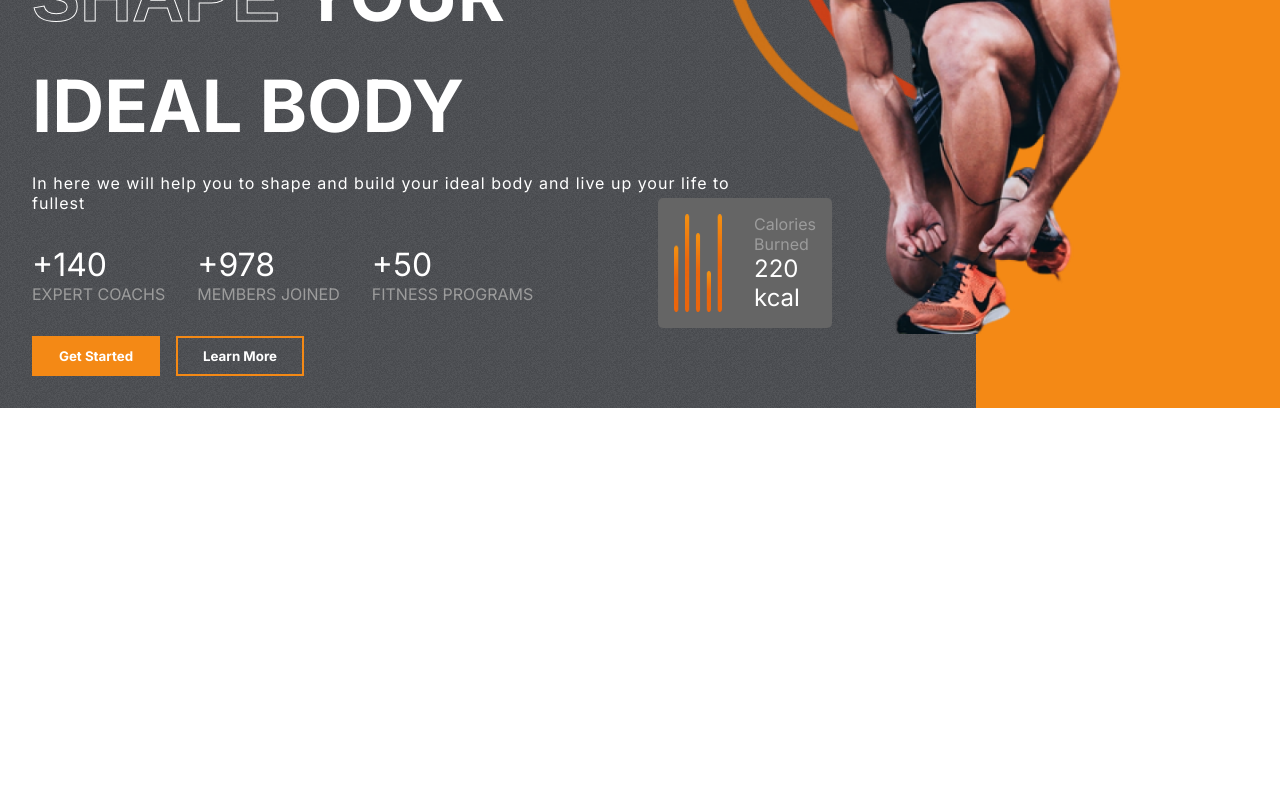
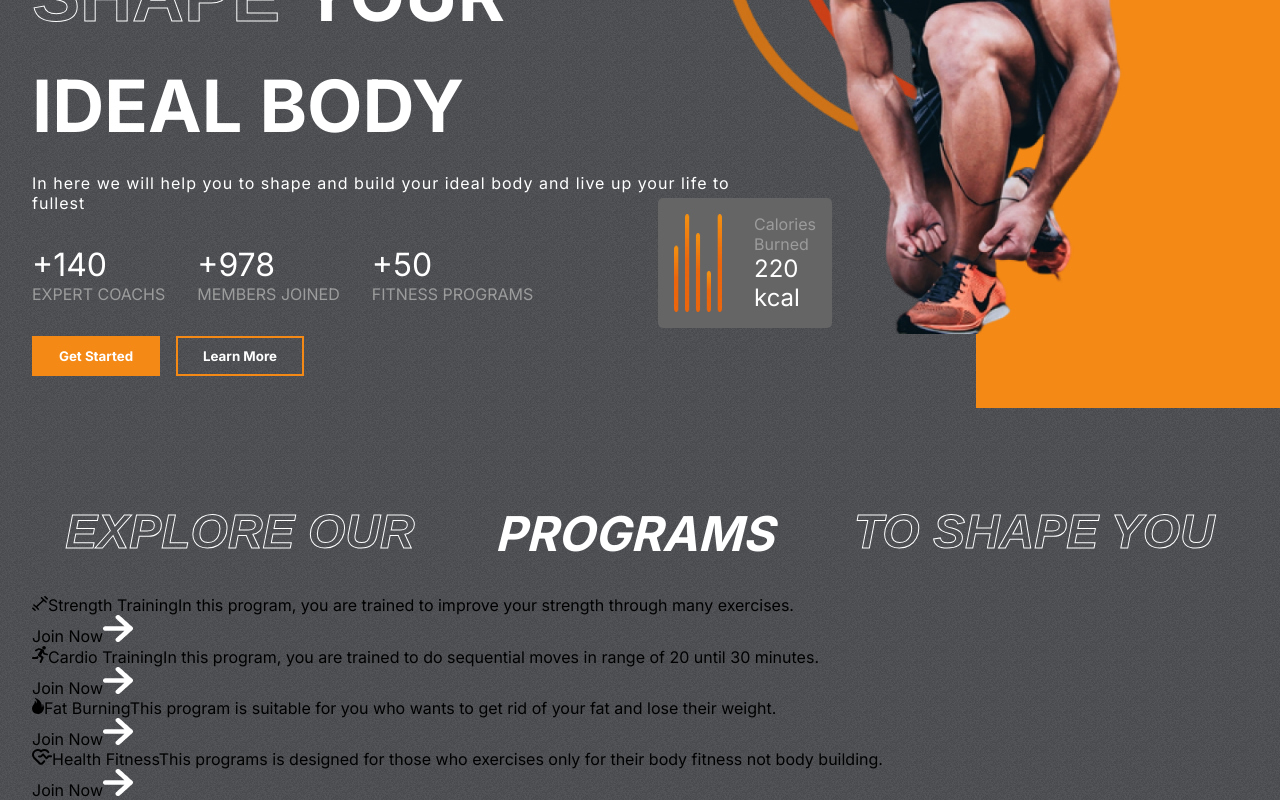
Before and after one commit to joaovieira23/fit-club, a React (Create React App) app: page / in a window 1280 px wide. Shown: the part 349-1149 px from the top of the page. Before the commit the page ends 800 px from the top, so only its background shows below. Built offline with nearby package versions, Linux system fonts and the light colour scheme; the HTML template or start-up script is replaced by a standard one.

Commit message:
feat: create program component structure

```diff
--- a/src/App.tsx
+++ b/src/App.tsx
@@ -1,11 +1,13 @@
 import React from 'react';
 import './App.css';
 import Hero from './components/Hero/Hero';
+import Programs from './components/Programs/Programs';
 
 function App() {
   return (
     <div className="App">
       <Hero />
+      <Programs />
     </div>
   );
 }
--- /dev/null
+++ b/src/components/Programs/Programs.css
@@ -0,0 +1,18 @@
+.Programs {
+    display: flex;
+    flex-direction: column;
+    gap: 2rem;
+    padding: 0 2rem;
+}
+
+.programs-header {
+    display: flex;
+    gap: 5rem;
+    font-weight: bold;
+    font-size: 3rem;
+    justify-content: center;
+    color: white;
+    text-transform: uppercase;
+    font-style: italic;
+
+}
--- /dev/null
+++ b/src/components/Programs/Programs.tsx
@@ -0,0 +1,41 @@
+import React from 'react';
+import './Programs.css';
+import { programsData } from '../../data/programsData';
+import RightArrow from '../../assets/rightArrow.png';
+
+const Programs = () => {
+    return (
+        <div className="Programs" id="programs">
+            {/* header */}
+            <div className="programs-header">
+                <span className="stroke-text">
+                    Explore our
+                </span>
+
+                <span>
+                    Programs
+                </span>
+
+                <span className="stroke-text">
+                    to shape you
+                </span>
+            </div>
+
+            <div className="program-categories">
+                {programsData.map((program, index) => (
+                    <div className="category">
+                        {program.image}
+                        <span>{program.heading}</span>
+                        <span>{program.details}</span>
+                        <div className="join-now">
+                            <span>Join Now</span>
+                            <img src={RightArrow} alt="" />
+                        </div>
+                    </div>
+                ))}
+            </div>
+        </div>
+    );
+}
+
+export default Programs;
```
